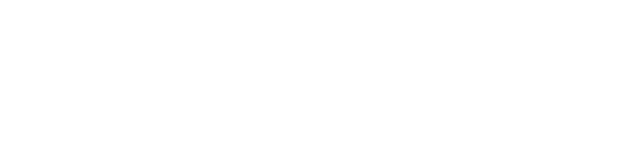
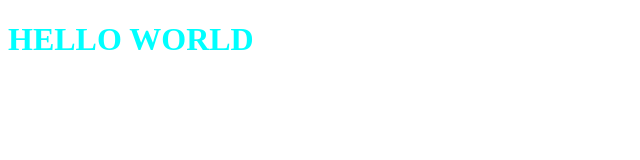
Before and after one commit to IvanChyrych/repository-lesson-15, a plain HTML site: page index.html in a window 1280 px wide. Shown: the whole page, without its empty margins (0-640 px from the left). Drawn offline with Linux system fonts and the light colour scheme.

Commit message:
added styles for h1

```diff
--- a/index.html
+++ b/index.html
@@ -3,9 +3,10 @@
 <head>
     <meta charset="UTF-8">
     <meta name="viewport" content="width=device-width, initial-scale=1.0">
+    <link rel="stylesheet" href="style.css">
     <title>Document</title>
 </head>
 <body>
-
+    <h1>Hello world</h1>
 </body>
 </html>
--- /dev/null
+++ b/style.css
@@ -0,0 +1,4 @@
+h1{
+    color: aqua;
+    text-transform: uppercase;
+}
```
